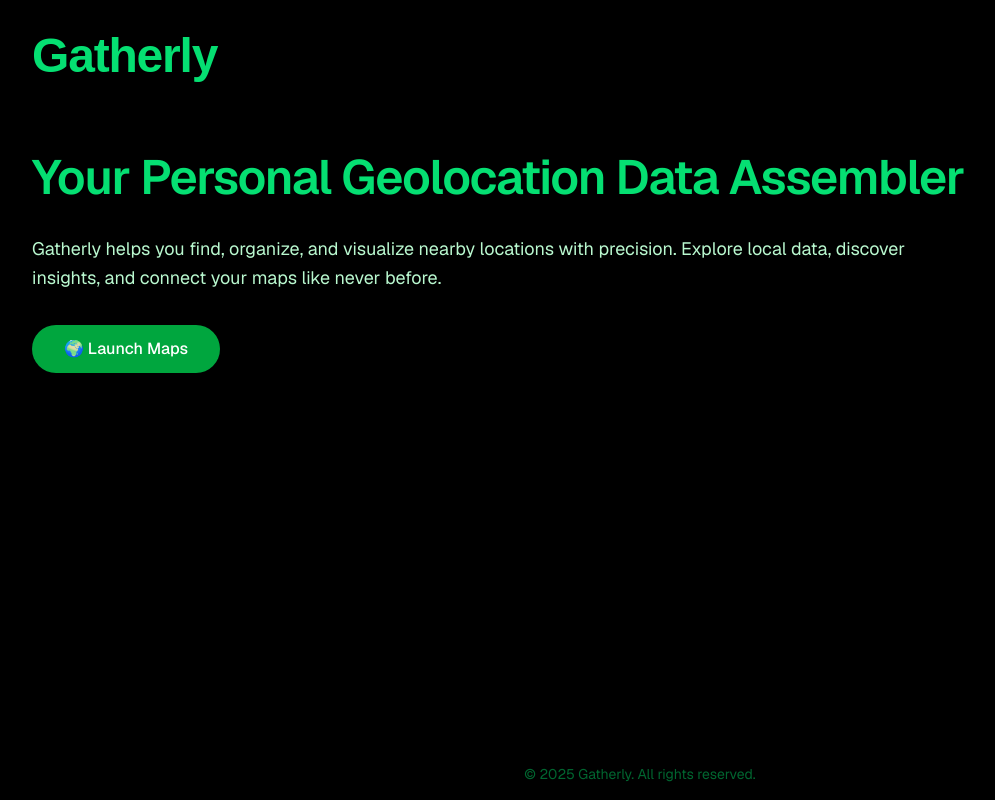
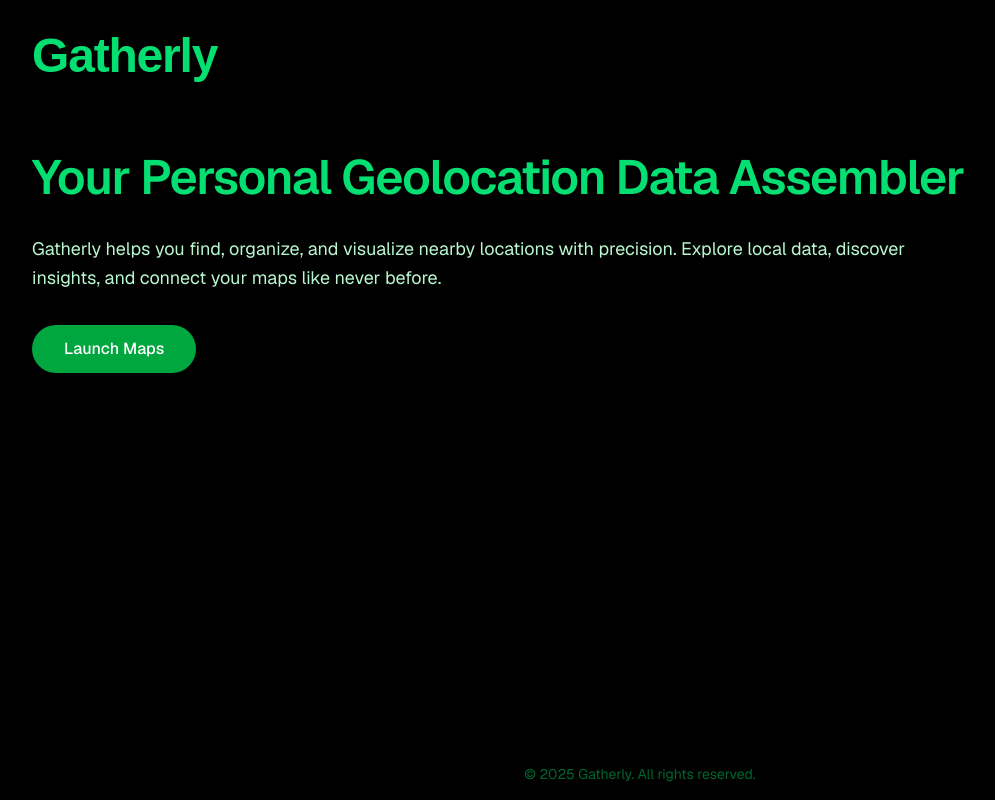
Before and after one commit to TSA-Group/tsa_group_starter, a Next.js app: page / in a window 1280 px wide. Shown: the whole page, without its empty margins (0-995 px from the left). Built offline with nearby package versions, Linux system fonts and the light colour scheme; a web font is replaced by a local one.

Commit message:
Update page.tsx

```diff
--- a/app/page.tsx
+++ b/app/page.tsx
@@ -41,7 +41,7 @@ export default function Home() {
             href="/map"
             className="inline-block rounded-full bg-green-600 px-8 py-3 text-white font-medium shadow-md transition-colors hover:bg-green-700 mb-6"
           >
-            🌍 Launch Maps
+            Launch Maps
           </a>
         </main>
 
```
